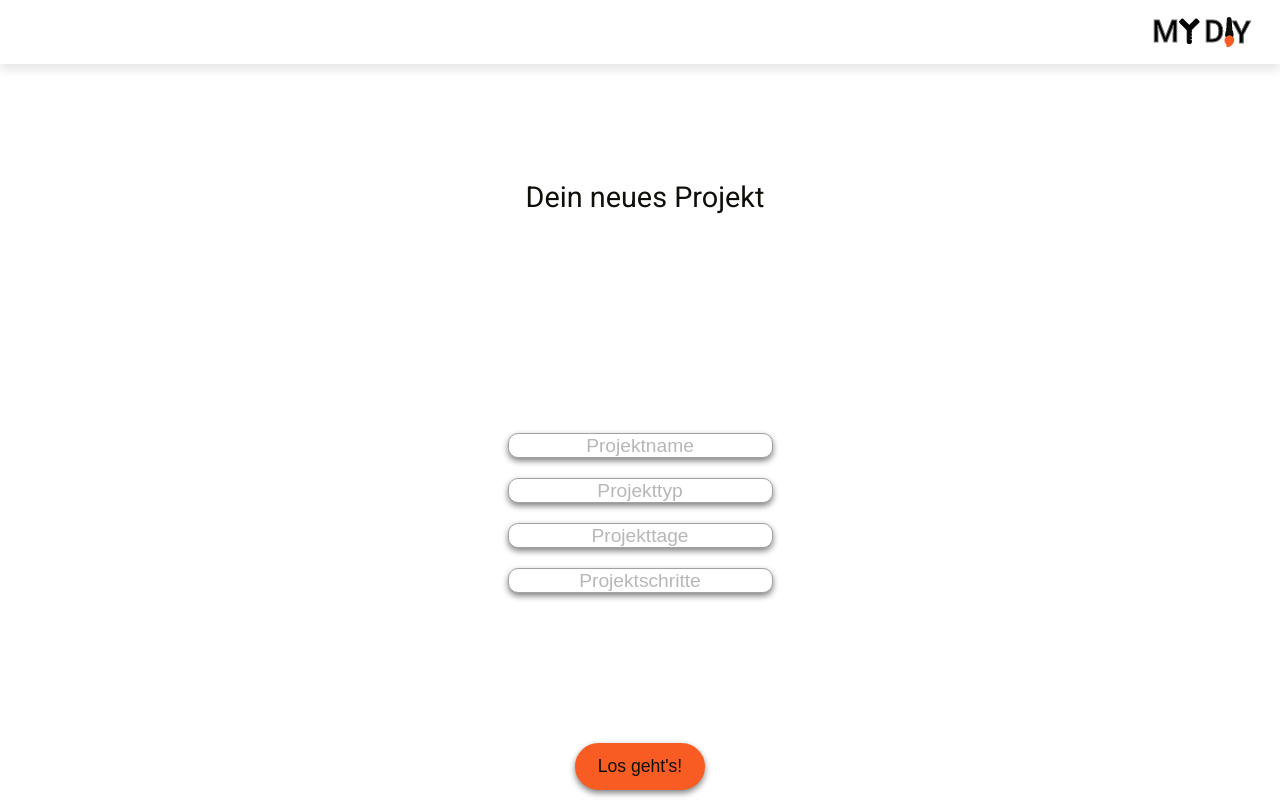
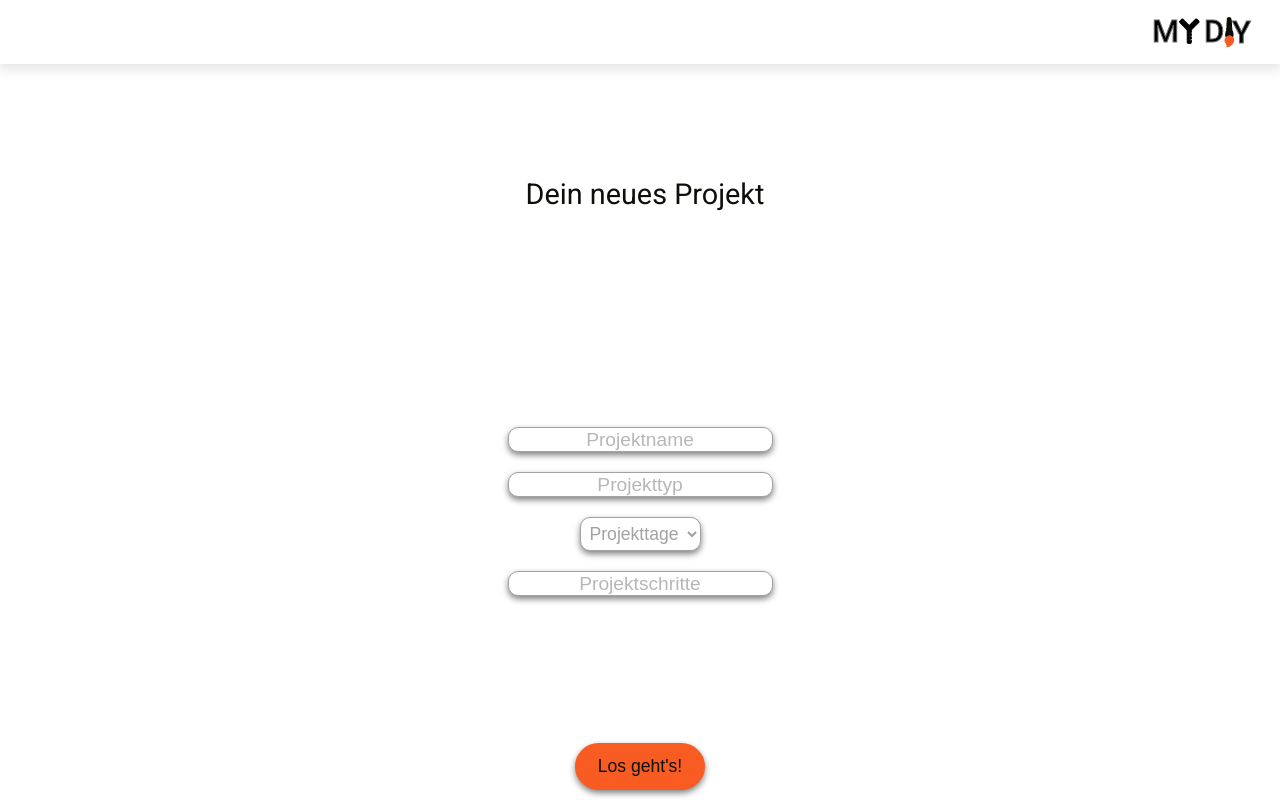
Before and after one commit to Kathrin92/MY-DIY, a React (Create React App) app in the folder client/: page /selection in a window 1280 px wide. Built offline with nearby package versions, Linux system fonts and the light colour scheme.

Commit message:
Create dayselect input field and add it to selection page

```diff
--- /dev/null
+++ b/client/src/components/SelectFieldDay.js
@@ -0,0 +1,52 @@
+import React from 'react';
+import styled from '@emotion/styled';
+
+const Select = styled.select`
+  display: flex;
+  text-align: center;
+  background: white;
+  color: #a2a2a1;
+  border: 1px #a2a2a1 solid;
+  border-radius: 10px;
+  box-shadow: 0px 3px 6px grey;
+  font-size: 1.1rem;
+  padding: 5px 5px;
+  margin: 10px;
+  outline: none;
+  &:hover {
+    color: #a2a2a1;
+    border: 3px #a2a2a1 solid;
+  }
+  cursor: pointer;
+  &::placeholder {
+    text-align: center;
+    color: #b7b7b7;
+  }
+  &:focus {
+    background-color: #ffffff;
+    color: #0e0f09;
+  }
+`;
+
+export default function SelectField() {
+  return (
+    <Select>
+      <option>Projekttage</option>
+      <option>1</option>
+      <option>2</option>
+      <option>3</option>
+      <option>4</option>
+      <option>5</option>
+      <option>6</option>
+      <option>7</option>
+      <option>8</option>
+      <option>9</option>
+      <option>10</option>
+      <option>11</option>
+      <option>12</option>
+      <option>13</option>
+      <option>14</option>
+      <option>15</option>
+    </Select>
+  );
+}
--- a/client/src/pages/Selection.js
+++ b/client/src/pages/Selection.js
@@ -9,6 +9,7 @@ import ButtonContainer from '../components/ButtonContainer';
 import Form from '../components/Form';
 import Wrapper from '../components/Wrapper';
 import PageContainer from '../components/PageContainer';
+import SelectFieldDay from '../components/SelectFieldDay';
 
 function Selection() {
   return (
@@ -25,7 +26,7 @@ function Selection() {
           <InputLine type="text" placeholder="Projekttyp" />
         </InputContainer>
         <InputContainer>
-          <InputLine type="text" placeholder="Projekttage" />
+          <SelectFieldDay type="text" placeholder="Projekttage" />
         </InputContainer>
         <InputContainer>
           <InputLine type="text" placeholder="Projektschritte" />
```
Also changed, not shown: 1 other file (tests, documents, lock files or other folders).
